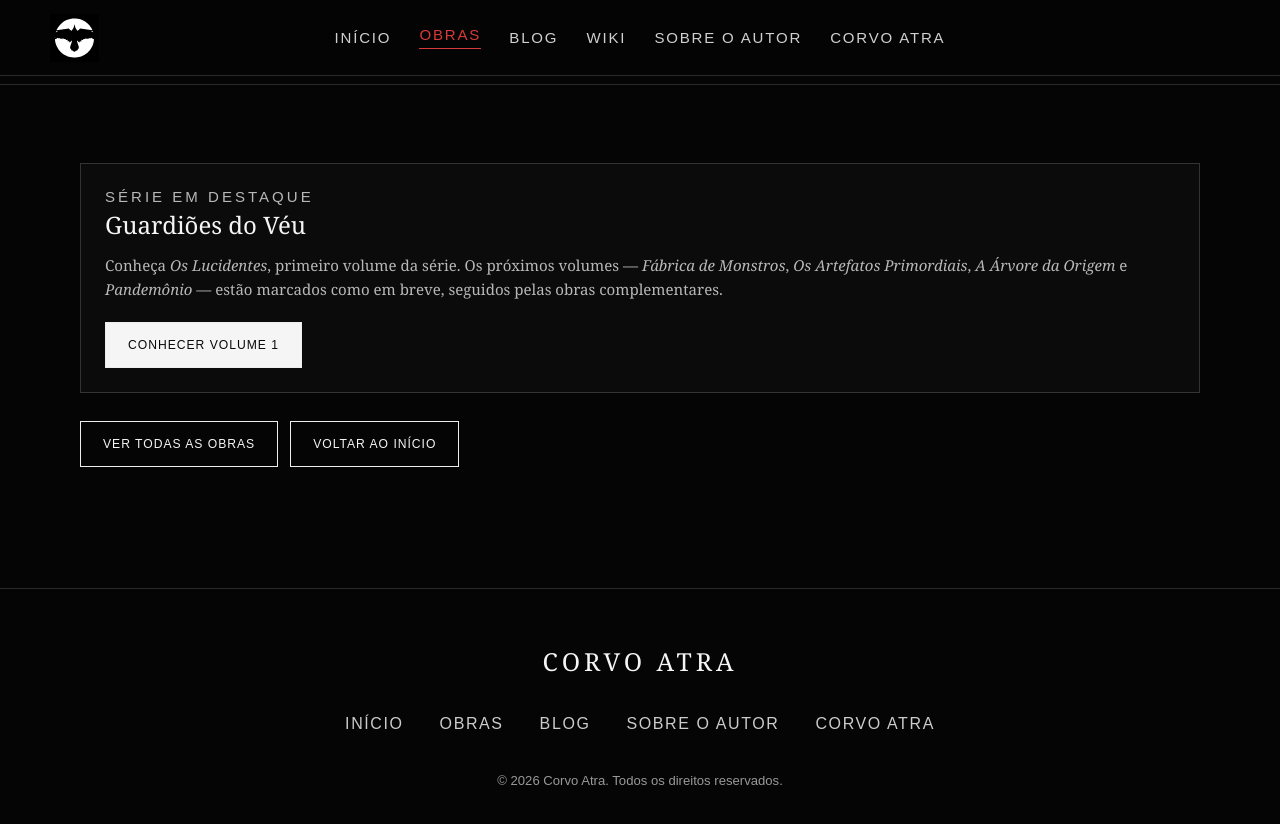
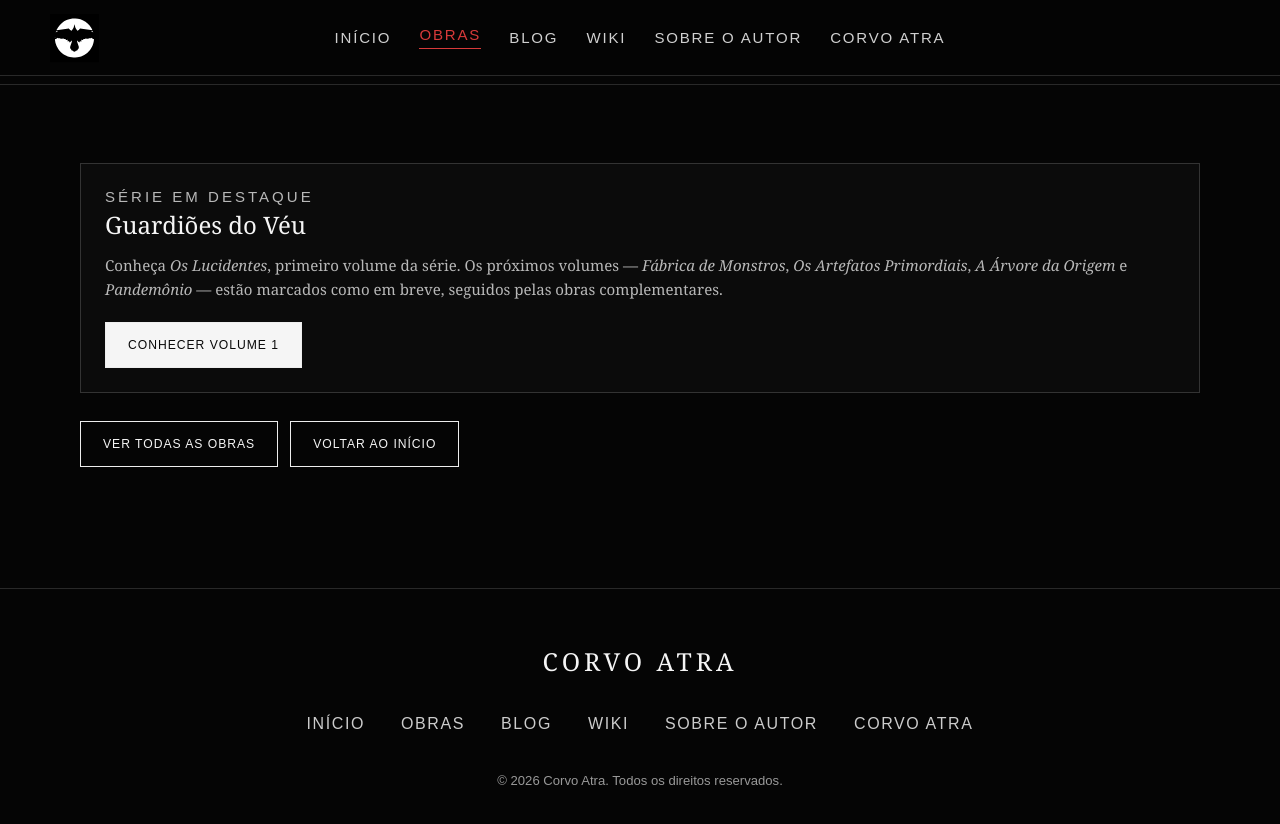
Before and after one commit to corvoatra/corvo-atra, a Jekyll site: the page built from series.html, in a window 1280 px wide. Shown: the top 824 px of the page. Built offline with Jekyll 4.4.1, drawn with Linux system fonts in a browser that asks for light colours.

Commit message:
Inclui Wiki após Blog na navegação do rodapé

```diff
--- a/series.html
+++ b/series.html
@@ -18,4 +18,4 @@ header nav { display:flex; justify-content:center; align-items:center; flex-wrap
 header nav a { color:#d0d0d0; transition:color .2s; }
 header nav a:hover,header nav a:focus-visible { color:#fff; }
 @media(max-width:480px) { header nav { column-gap:18px; row-gap:10px; font-size:.73rem; } }
-</style><link href="site-desktop.css?v=espacamento-global-7" rel="stylesheet"/>{% include seo-head.html %}</head><body>{% include site-header.html %}<hr/><main class="wrap"><div class="link-list"><a class="tile" href="livro-os-lucidentes.html"><p class="eyebrow">Série em destaque</p><h2>Guardiões do Véu</h2><p>Conheça <em>Os Lucidentes</em>, primeiro volume da série. Os próximos volumes — <em>Fábrica de Monstros</em>, <em>Os Artefatos Primordiais</em>, <em>A Árvore da Origem</em> e <em>Pandemônio</em> — estão marcados como em breve, seguidos pelas obras complementares.</p><span class="button" style="margin-top:20px">Conhecer volume 1</span></a></div><div class="actions"><a class="button secondary" href="obras.html">Ver todas as obras</a><a class="button secondary" href="index.html">Voltar ao início</a></div></main><footer><div class="brand">CORVO ATRA</div><nav aria-label="Navegação do rodapé" class="links"><a href="index.html">Início</a><a href="obras.html">Obras</a><a href="blog/">Blog</a><a href="autor.html">Sobre o autor</a><a href="corvo-atra.html">Corvo Atra</a></nav><div class="copyright">© 2026 Corvo Atra. Todos os direitos reservados.</div></footer></body></html>
+</style><link href="site-desktop.css?v=espacamento-global-7" rel="stylesheet"/>{% include seo-head.html %}</head><body>{% include site-header.html %}<hr/><main class="wrap"><div class="link-list"><a class="tile" href="livro-os-lucidentes.html"><p class="eyebrow">Série em destaque</p><h2>Guardiões do Véu</h2><p>Conheça <em>Os Lucidentes</em>, primeiro volume da série. Os próximos volumes — <em>Fábrica de Monstros</em>, <em>Os Artefatos Primordiais</em>, <em>A Árvore da Origem</em> e <em>Pandemônio</em> — estão marcados como em breve, seguidos pelas obras complementares.</p><span class="button" style="margin-top:20px">Conhecer volume 1</span></a></div><div class="actions"><a class="button secondary" href="obras.html">Ver todas as obras</a><a class="button secondary" href="index.html">Voltar ao início</a></div></main><footer><div class="brand">CORVO ATRA</div><nav aria-label="Navegação do rodapé" class="links"><a href="index.html">Início</a><a href="obras.html">Obras</a><a href="blog/">Blog</a><a href="wiki.html">Wiki</a><a href="autor.html">Sobre o autor</a><a href="corvo-atra.html">Corvo Atra</a></nav><div class="copyright">© 2026 Corvo Atra. Todos os direitos reservados.</div></footer></body></html>
```
